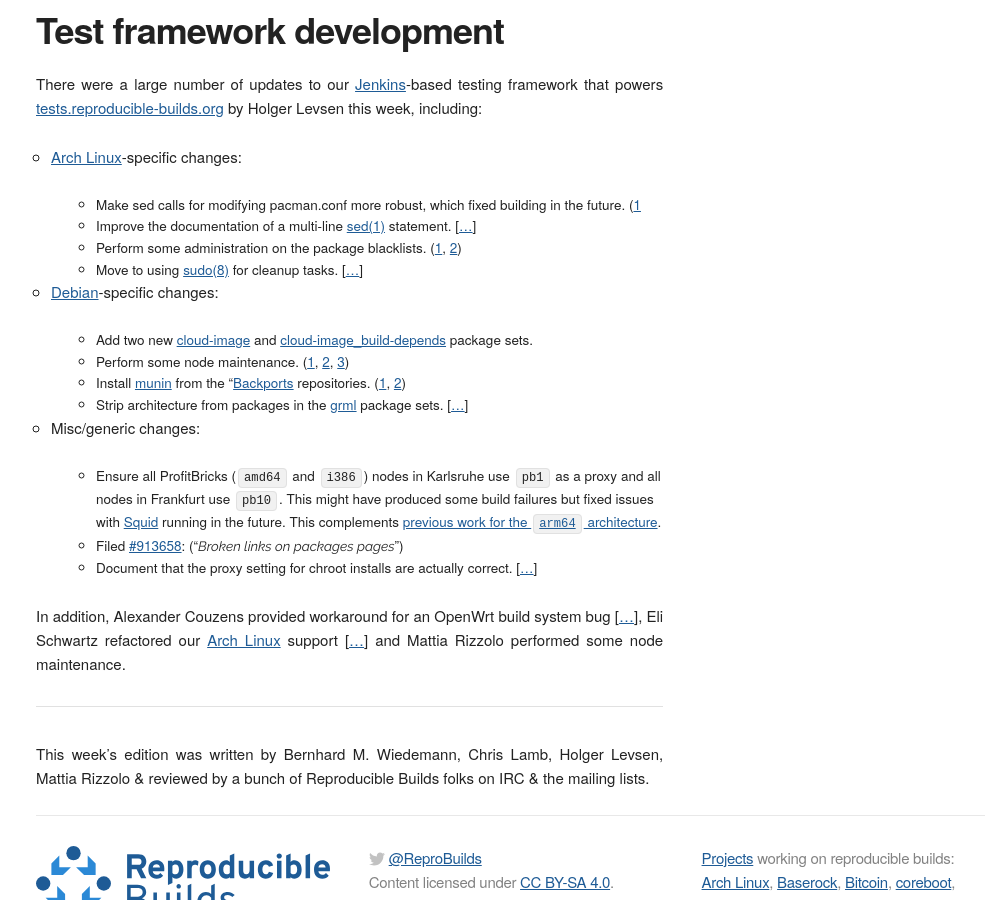
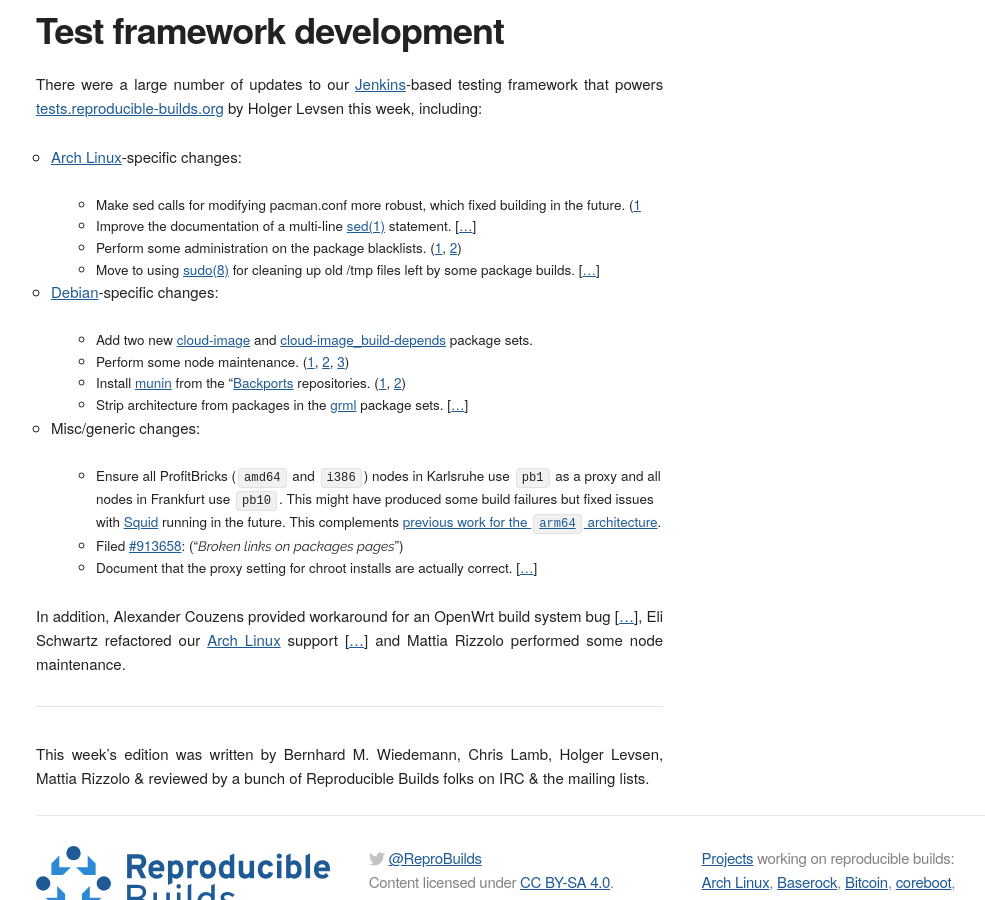
Before and after one commit to prototypefund/reproducible-website, a Jekyll site: the page built from _blog/posts/186.md, in a window 1280 px wide and 900 px high, scrolled down 1822 px. Shown: the whole window, without its empty margins (124-1109 px from the left). Built offline with Jekyll 4.4.1, drawn with Linux system fonts in a browser that asks for light colours; some web fonts are replaced.

Commit message:
186: explain why 'suddenly' sudo is useful for cleanups
Signed-off-by: Holger Levsen <holger@layer-acht.org>

```diff
--- a/_blog/posts/186.md
+++ b/_blog/posts/186.md
@@ -48,7 +48,7 @@
     * Make sed calls for modifying pacman.conf more robust, which fixed building in the future. ([1](https://salsa.debian.org/qa/jenkins.debian.net/commit/be8fc3f5)
     * Improve the documentation of a multi-line [sed(1)](https://www.gnu.org/software/sed/manual/sed.html) statement. [[...](https://salsa.debian.org/qa/jenkins.debian.net/commit/243d7312)]
     * Perform some administration on the package blacklists. ([1](https://salsa.debian.org/qa/jenkins.debian.net/commit/dbe42fac), [2](https://salsa.debian.org/qa/jenkins.debian.net/commit/02f5df90))
-    * Move to using [sudo(8)](https://www.sudo.ws/) for cleanup tasks. [[...](https://salsa.debian.org/qa/jenkins.debian.net/commit/9a931cf7)]
+    * Move to using [sudo(8)](https://www.sudo.ws/) for cleaning up old /tmp files left by some package builds. [[...](https://salsa.debian.org/qa/jenkins.debian.net/commit/9a931cf7)]
 
 * [Debian](https://www.debian.org/)-specific changes:
 
```
